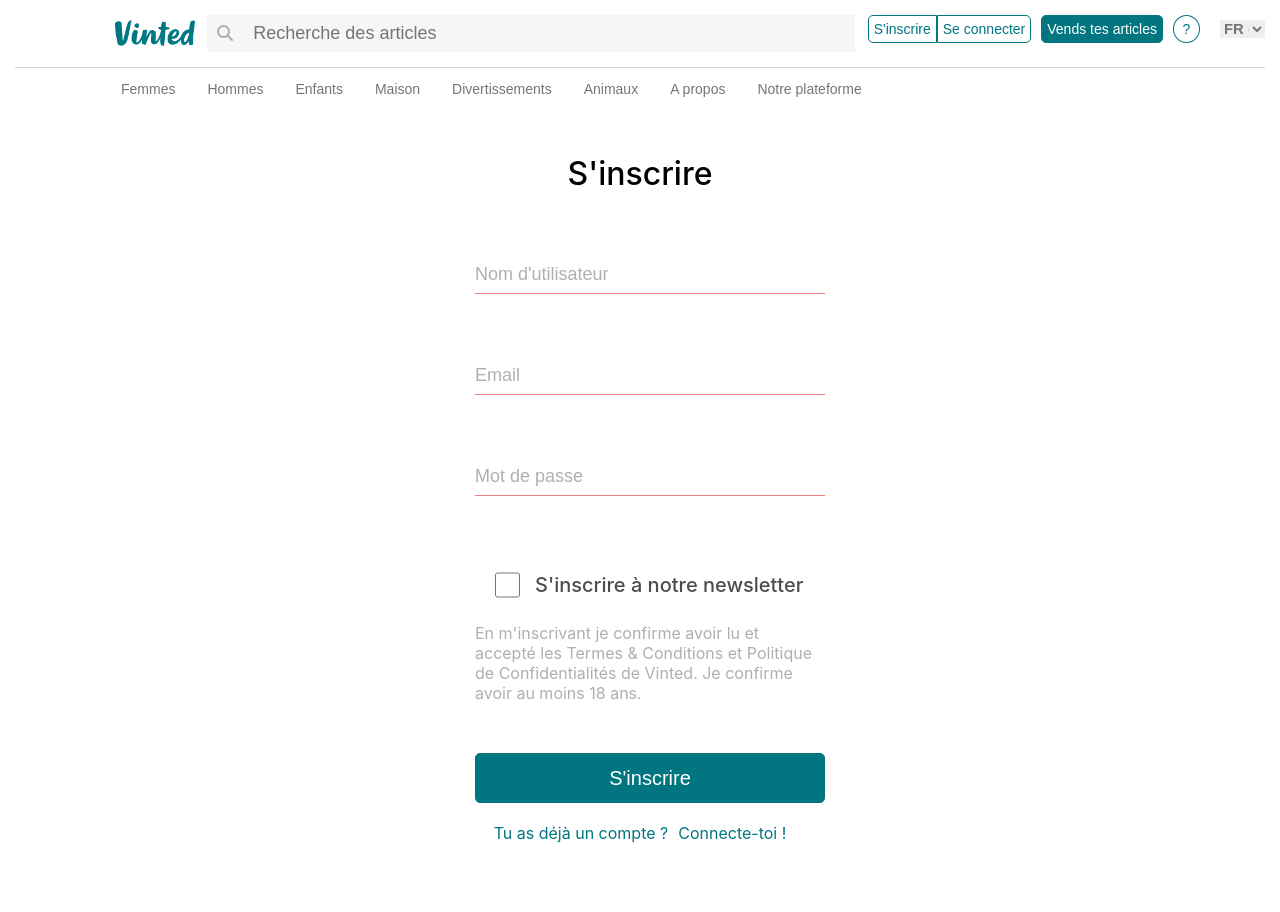
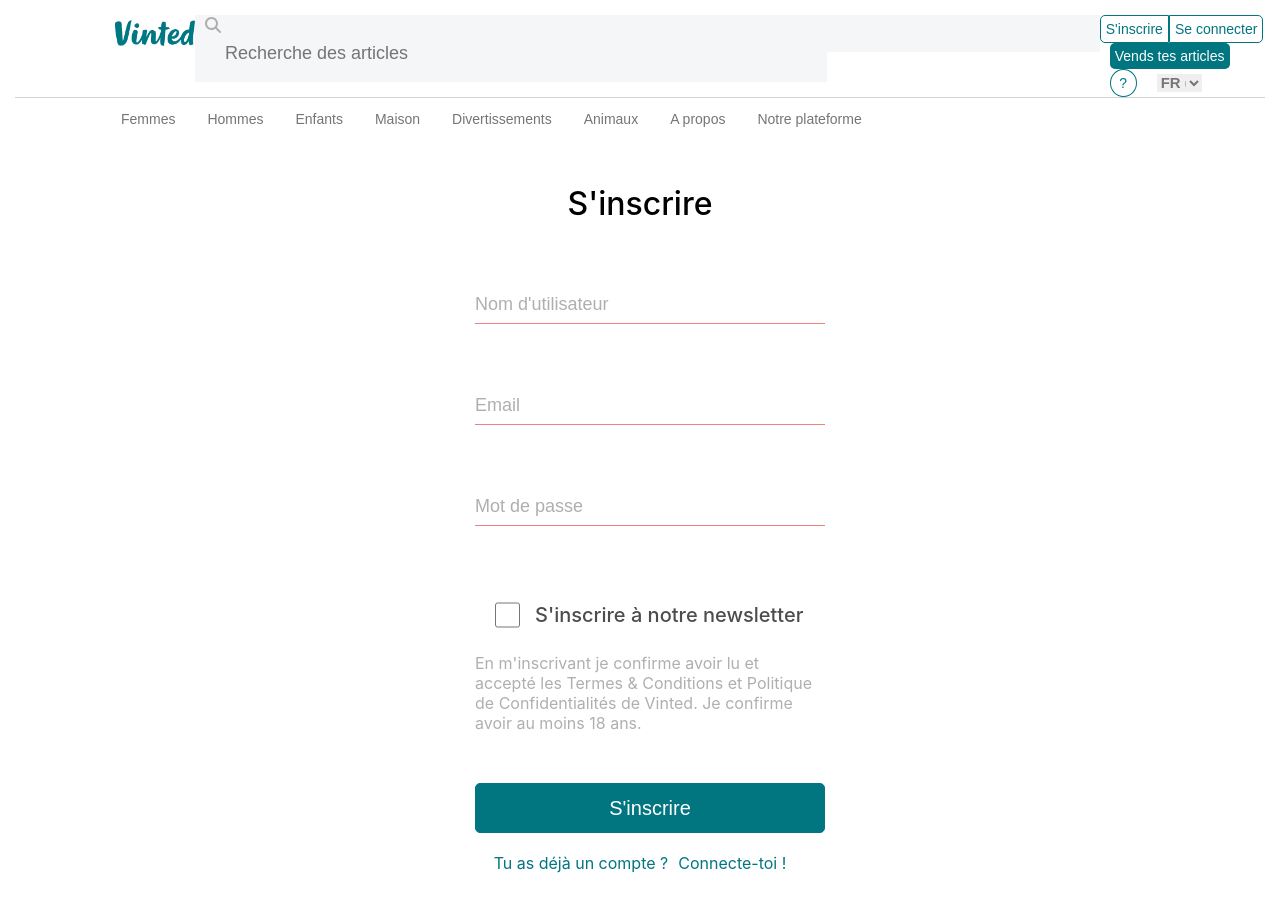
Before and after one commit to PriscilH/Vinted-front, a React (Create React App) app: page /signup in a window 1280 px wide. Shown: the top 912 px of the page. Built offline with nearby package versions, Linux system fonts and the light colour scheme.

Commit message:
add pricemin

```diff
--- a/package.json
+++ b/package.json
@@ -13,6 +13,7 @@
     "js-cookie": "^3.0.1",
     "react": "^18.2.0",
     "react-dom": "^18.2.0",
+    "react-range": "^1.8.14",
     "react-router-dom": "^6.7.0",
     "react-scripts": "5.0.1",
     "web-vitals": "^2.1.0"
--- a/src/App.css
+++ b/src/App.css
@@ -17,6 +17,7 @@
     border: none;
     padding-left: 20px;
     font-size: 18px;
+    outline: none;
   }
 
 .Glass {
@@ -32,37 +33,50 @@
     border-bottom: 1px solid lightgray;
 }
 
-.Buttons button {
+.Buttons button{
    padding: 5px;
    font-size: 14px;
-   border: 1px solid #017580;
    cursor: pointer;
+
 }
 
-.Buttons button:first-child {
+.inscrip {
     border-top-left-radius: 5px;
     border-top-right-radius: 0px;
     border-bottom-left-radius: 5px;
     border-bottom-right-radius: 0px;
+    background-color: #fff;
+    color: #017580;
+    border: 1px solid #017580;
 }
 
-.Buttons button:nth-child(2) {
+.connect {
     border-top-left-radius: 0px;
     border-top-right-radius: 5px;
     border-bottom-left-radius: 0px;
     border-bottom-right-radius: 5px;
+    background-color: #fff;
+    color: #017580;
+    border: 1px solid #017580;
 }
 
-.Buttons button:not(:nth-child(3)) {
+.Redbutton {
+background-color: lightcoral;
+border-radius: 5px;
+border: none;
+}
+
+/* .Buttons button:not(:nth-child(3)) {
 background-color: #fff;
 color: #017580;
-}
+} */
 
-.Buttons button:nth-child(3){
+.Sell{
 background-color: #017580;
 color: #fff;
 margin-left: 10px;
 border-radius: 5px;
+border: none;
 }
 
 .Aide{
@@ -70,6 +84,9 @@ border-radius: 5px;
     margin-left: 10px;
     margin-right: 20px;
     width: 27px;
+    background-color: #fff;
+    color: #017580;
+    border: 1px solid #017580;
 }
 
 .Langues{
@@ -103,7 +120,7 @@ nav button{
 
 nav button:hover{
     background-color: #FAFAFA;
-   cursor: pointer;
+    cursor: pointer;
 }
 
 /* HERO */
@@ -294,6 +311,7 @@ h1 {
     width: 350px;
     margin-bottom: 20px;
     padding: 10px;
+    outline: none;
   }
 
 .input-text2::placeholder {
--- a/src/App.js
+++ b/src/App.js
@@ -1,22 +1,52 @@
 import "./App.css";
 import { BrowserRouter as Router, Routes, Route } from "react-router-dom";
+import { useState } from "react";
+import Cookies from "js-cookie";
+// Import des composants
+import Header from "./components/Header";
+
+// Import de pages
 import Home from "./pages/Home";
 import Offer from "./pages/Offer";
-import Header from "./components/Header";
 import Signup from "./pages/Signup";
 import Login from "./pages/Login";
+
+// Import FontAwesome pour les icons
 import { library } from '@fortawesome/fontawesome-svg-core';
 import { faMagnifyingGlass } from '@fortawesome/free-solid-svg-icons';
+// import Filtersoffers from "./pages/Filtersoffers";
+// import { FontAwesomeIcon } from "@fortawesome/react-fontawesome";
 library.add(faMagnifyingGlass);
 
 function App() {
+  const [token, setToken] = useState(Cookies.get("token") || null);
+  const [title, setTitle] = useState("");
+  const [priceMin, setPriceMin] = useState(0);
+
+  const transferToken = (token) => {
+    if (token) {
+      setToken(token);
+      Cookies.set("token", token, { expires: 1, sameSite: "strict" });
+    } else {
+      setToken(null);
+      Cookies.remove("token");
+    }
+  };
+
   return (
     <Router>
-      <Header />
+      <Header
+        token={token}
+        transferToken={transferToken}
+        title={title}
+        setTitle={setTitle}
+        priceMin={priceMin}
+        setPriceMin={setPriceMin}
+        />
       <Routes>
-        <Route path="/" element={<Home />} />
-        <Route path="/signup" element={<Signup />} />
-        <Route path="/login" element={<Login />} />
+        <Route path="/" element={<Home priceMin={priceMin} setPriceMin={setPriceMin} />} />
+        <Route path="/signup" element={<Signup transferToken={transferToken} token={token}/>} />
+        <Route path="/login" element={<Login transferToken={transferToken} token={token} />} />
         <Route path="/offer/:id" element={<Offer />} />
       </Routes>
     </Router>
--- a/src/components/Header.js
+++ b/src/components/Header.js
@@ -1,11 +1,20 @@
 import { Link } from "react-router-dom";
-import { useNavigate } from "react-router-dom";
+// import { useNavigate } from "react-router-dom";
 import Logo from "../assets/logo.png";
 import Language from "./Language";
 import { FontAwesomeIcon } from "@fortawesome/react-fontawesome";
+// import { Slider } from "react-range";
+// import { useState } from "react";
 
-const Header = () => {
-  const navigate = useNavigate();
+const Header = ({token, transferToken, priceMin, setPriceMin, title, setTitle}) => {
+  // const navigate = useNavigate();
+
+  // const [search, setSearch] = useState("");
+  // const [priceMax, setPriceMax] = useState("");
+  // const [priceMin, setPriceMin] = useState("");
+
+  //   const handleChange = value => {
+  //       setPriceRange(value);}
 
   return (
     <div className="Header">
@@ -14,14 +23,42 @@ const Header = () => {
       <img className="Logo" src={Logo} alt="Logo" />
       </Link>
       <div className="Glass"><FontAwesomeIcon   icon="fa-solid fa-magnifying-glass" />
-      <input  placeholder="Recherche des articles"></input> </div>
+      <input
+        placeholder="Recherche des articles"
+        type="text"
+        onChange={(event) => {
+          setTitle(event.target.value);
+        }}
+        />
+
+      </div>
+
+      <input className="PriceMin"
+        type="number"
+        onChange={(event) => {
+          setPriceMin(event.target.value);
+        }}
+      />
       <div className="Buttons">
+      {/* On peut utiliser navigate pour naviguer sur les pages souhaitées
         <button onClick={() => navigate("/signup")}>S'inscrire </button>
-        <button onClick={() => navigate("/login")}>Se connecter</button>
-        <button>Vends tes articles</button>
+        <button onClick={() => navigate("/login")}>Se connecter</button> */}
+         {token === null ? (
+          <>
+        <Link to="/signup"><button className="inscrip">S'inscrire </button></Link>
+
+        <Link to="/login"><button className="connect" >Se connecter</button></Link>
+        </>
+         ) : (
+        <button className="Redbutton" onClick={() => {
+          transferToken(null);
+        }}>Déconnexion
+        </button> )}
+        <button className="Sell" >Vends tes articles</button>
         <button className="Aide">?</button>
         <Language />
       </div>
+
       </div>
       <nav>
         <button><span>Femmes</span></button>
--- a/src/pages/Home.js
+++ b/src/pages/Home.js
@@ -1,25 +1,39 @@
 import { Link } from "react-router-dom";
-// import banner from "../assets/banner-home.jpeg";
 import dechire from "../assets/dechire.svg"
 import { useState, useEffect } from "react";
 import axios from "axios";
 
-const Home = () => {
+const Home = ({ title, setTitle, priceMin, setPriceMin }) => {
   const [data, setData] = useState({});
   const [isLoading, setIsLoading] = useState(true);
 
+
+useEffect(() => {
     const fetchData = async () => {
+      let filters = "";
+      if (title) {
+        filters = filters + "?title=" + title;
+      }
+      if (priceMin) {
+        if (filters) {
+          // si il y a déjà un filtre par title, donc filters n'est plus une string vide et contient déjà un `?`, il me faut donc un `&`
+          filters = filters + "&priceMin=" + priceMin;
+        } else {
+          // si il n'y a pas de filtre title, alors la variable filters est toujours vide, et donc il me faut un `?`
+          filters = filters + "?priceMin=" + priceMin;
+        }
+      }
         const response = await axios.get(
-          "https://lereacteur-vinted-api.herokuapp.com/offers"
+          "https://lereacteur-vinted-api.herokuapp.com/offers" + filters
         );
         // console.log(response.data);
         setData(response.data);
         setIsLoading(false);
     };
 
-    useEffect(() => {
+
     fetchData();
-  }, []);
+  }, [title, priceMin]);
 
   return isLoading ? (
     <span>Loading ...</span>
--- a/src/pages/Signup.js
+++ b/src/pages/Signup.js
@@ -3,7 +3,7 @@ import axios from "axios";
 import { Link, useNavigate } from "react-router-dom";
 import Cookies from "js-cookie";
 
-const Signup = () => {
+const Signup = ({transferToken}) => {
   const [username, setUsername] = useState("");
   const [email, setEmail] = useState("");
   const [password, setPassword] = useState("");
@@ -67,6 +67,7 @@ const Signup = () => {
                     }}
                   ></input>S'inscrire à notre newsletter
                 </div>
+                {/* On pouvais mettre la phrase dans un Label et enfermé le tout dans une div */}
                 <div>
                   <span className="span-letter">
                     En m'inscrivant je confirme avoir lu et accepté
@@ -84,7 +85,8 @@ const Signup = () => {
               if (!username || !email || !password) {
                 alert(`Merci de compléter les informations manquantes`);
               } else {
-                const data = async () => {
+                const data = async (event) => {
+                  event.preventDefault();
                   const formdata = new FormData();
                   formdata.append("username", username);
                   formdata.append("email", email);
```
Also changed, not shown: src/pages/Login.js (+5 -2 lines), 1 other file (tests, documents, lock files or other folders).
